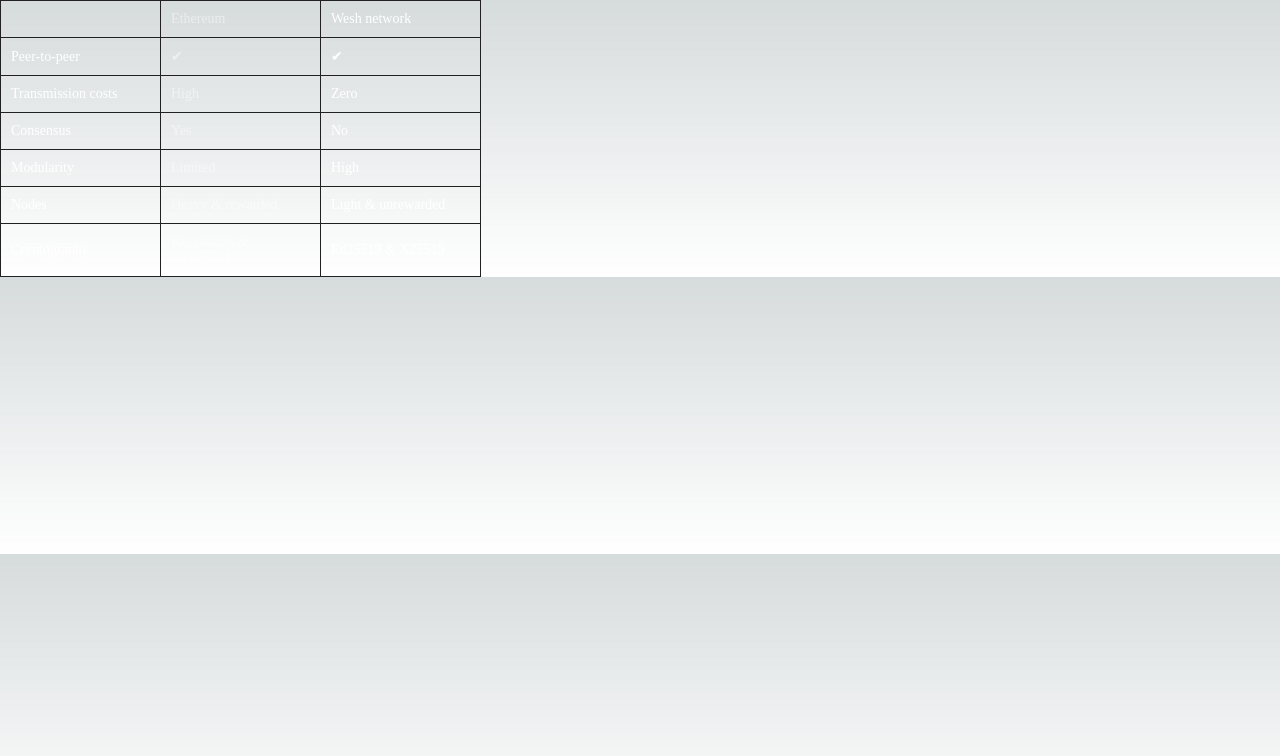
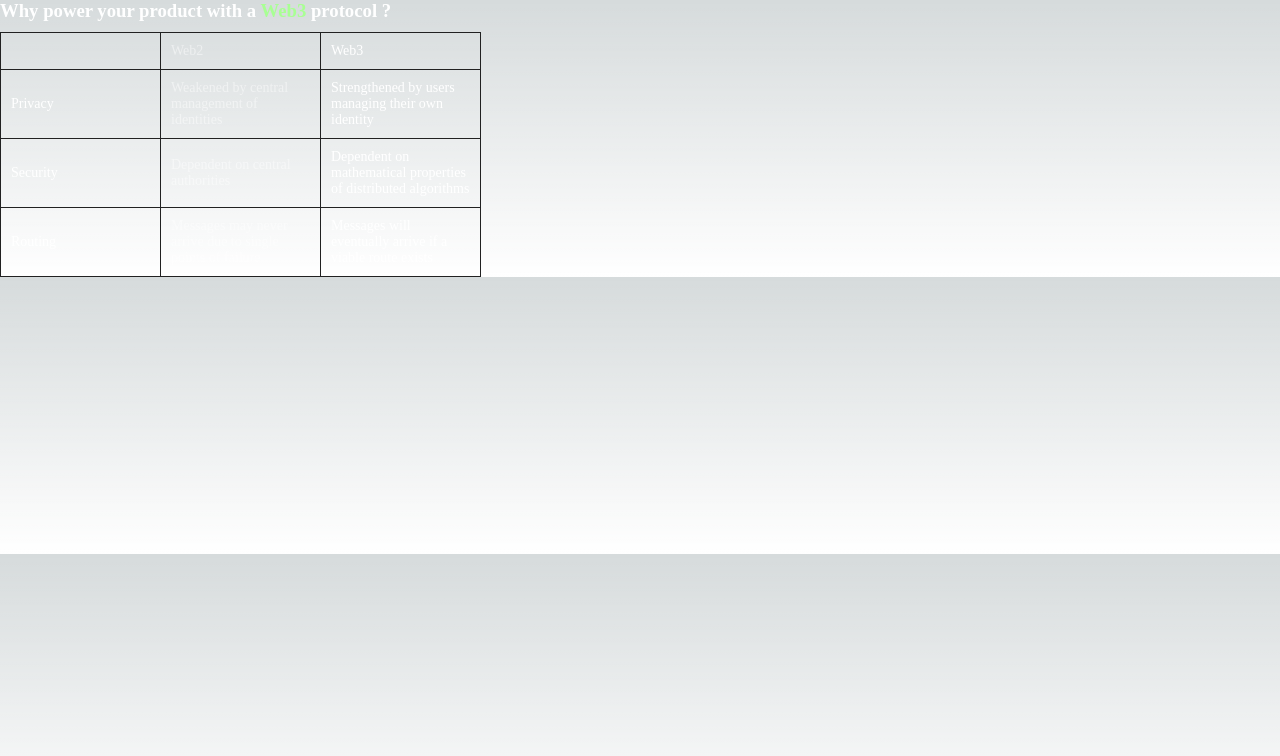
Before and after one commit to berty/www.wesh.network, a Next.js app: page /components/Table/tables in a window 1280 px wide. Shown: the top 756 px of the page. Built offline with nearby package versions, Linux system fonts and the light colour scheme.

Commit message:
Cleanup #2

```diff
--- a/pages/components/Table/tables.module.scss
+++ b/pages/components/Table/tables.module.scss
@@ -2,6 +2,12 @@
     color: white;
     .grey{
         opacity: 0.48;
+    }
+    .green{
+        color: #A8FF93;
+    }
+    h3{
+      padding-bottom: 10px;
     }
     table{
         border-collapse:collapse;
--- a/pages/components/Table/tables.tsx
+++ b/pages/components/Table/tables.tsx
@@ -3,44 +3,29 @@
 const Table = () => {
   return (
     <div className={styles.board}>
+    <h3>Why power your product with a <span className={styles.green}>Web3</span> protocol ?</h3>
       <table>
         <tbody>
           <tr>
             <td></td>
-            <td className={styles.grey}>{"Ethereum"}</td>
-            <td>{"Wesh network"}</td>
+            <td className={styles.grey}>{"Web2"}</td>
+            <td>{"Web3"}</td>
           </tr>
           <tr>
-            <td>Peer-to-peer</td>
-            <td className={styles.grey}>✔</td>
-            <td>✔</td>
+            <td>Privacy</td>
+            <td className={styles.grey}>Weakened by central management of identities</td>
+            <td>Strengthened by users managing their own identity</td>
           </tr>
           <tr>
-            <td>Transmission costs</td>
-            <td className={styles.grey}>High</td>
-            <td>Zero</td>
+            <td>Security</td>
+            <td className={styles.grey}>Dependent on central authorities</td>
+            <td>Dependent on mathematical properties of distributed algorithms</td>
           </tr>
           <tr>
-            <td>Consensus</td>
-            <td className={styles.grey}>Yes</td>
-            <td>No</td>
+            <td>Routing</td>
+            <td className={styles.grey}>Messages may never arrive due to single points of failure</td>
+            <td>Messages will eventually arrive if a viable route exists</td>
           </tr>
-          <tr>
-            <td>Modularity</td>
-            <td className={styles.grey}>Limited</td>
-            <td>High</td>
-          </tr>
-          <tr>
-            <td>Nodes</td>
-            <td className={styles.grey}>Heavy & rewarded</td>
-            <td>Light & unrewarded</td>
-          </tr>
-          <tr>
-            <td>Cryptography</td>
-            <td className={styles.grey}>Keccak256 & secp256k1</td>
-            <td>Ed25519 & X25519</td>
-          </tr>
-
         </tbody>
       </table>
     </div>
```
Also changed, not shown: pages/components/Footer/Footer.tsx (+4 -4 lines), pages/index.tsx (+4 -4 lines).
